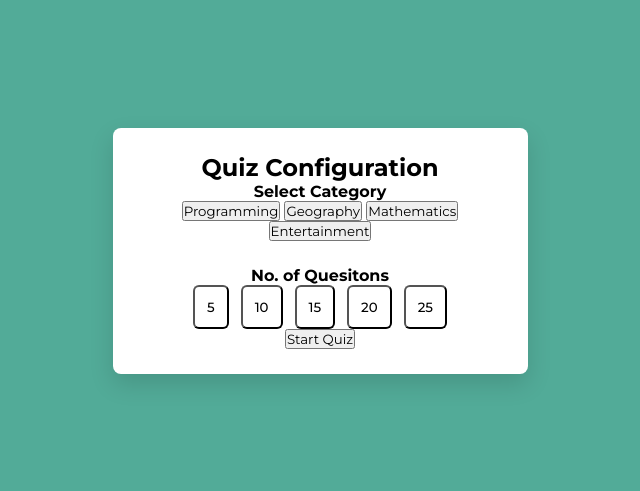
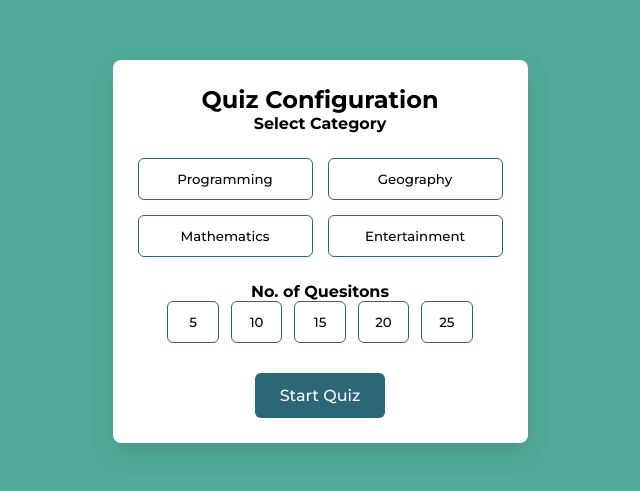
Before and after one commit to Saakiyeahwithc/JS-Projects, a plain HTML site: page QuizApp/index.html in a window 1280 px wide. Shown: the part 149-640 px from the top of the page, without its empty margins (320-960 px from the left). Drawn offline with Linux system fonts and the light colour scheme.

Commit message:
editedStyleSheet

```diff
--- a/QuizApp/index.html
+++ b/QuizApp/index.html
@@ -14,13 +14,15 @@
     <div class="config-container">
         <h2 class="config-title">Quiz Configuration</h2>
         <h4 class="option-title">Select Category</h4>
-        <div class="category-options">
-            <button class="question-option">Programming</button>
-            <button class="question-option">Geography</button>
-            <button class="question-option">Mathematics</button>
-            <button class="question-option">Entertainment</button>
+
+        <div class="config-options">
+            <div class="category-options">
+                <button class="question-option">Programming</button>
+                <button class="question-option">Geography</button>
+                <button class="question-option">Mathematics</button>
+                <button class="question-option">Entertainment</button>
+            </div>
         </div>
-
 
         <div class="config-options">
             <h4 class="option-title"> No. of Quesitons</h4>
--- a/QuizApp/style.css
+++ b/QuizApp/style.css
@@ -34,7 +34,7 @@ body {
     margin-top: 25px;
 }
 
-.config-options .-options {
+.config-options .category-options {
     display: grid;
     gap: 15px;
     grid-template-columns: repeat(2, 1fr);
@@ -48,6 +48,12 @@ body {
     justify-content: center;
 }
 
+.config-options button.active {
+    color: #2b6777;
+    border-color: #2b6777;
+    background: #2b6777;
+}
+
 .config-options button {
     padding: 12px;
     font-size: 0.938 rem;
@@ -55,5 +61,37 @@ body {
     background: #fff;
     border-radius: 6px;
     cursor: pointer;
-    border: 1px solid #;
+    border: 1px solid #2b6777;
+    transition: 0.3s ease;
 }
+
+.question-options button:hover {
+    background: #2b6777;
+    text-decoration-color: #fff;
+}
+
+.category-options button:hover {
+    background: #2b6777;
+}
+
+.question-options button {
+    flex: 1 1 10%;
+}
+
+.config-container .start-quz-btn {
+    color: #fff;
+    border: none;
+    cursor: pointer;
+    margin-top: 30px;
+    font-weight: 500;
+    background: #2b6777;
+    padding: 13px 25px;
+    font-size: 1rem;
+    border-radius: 6px;
+    transition: background 0.3s ease;
+}
+
+.config-container .start-quz-btn:hover {
+    background: #c8d8e4;
+    text-decoration-color:;
+}
```
